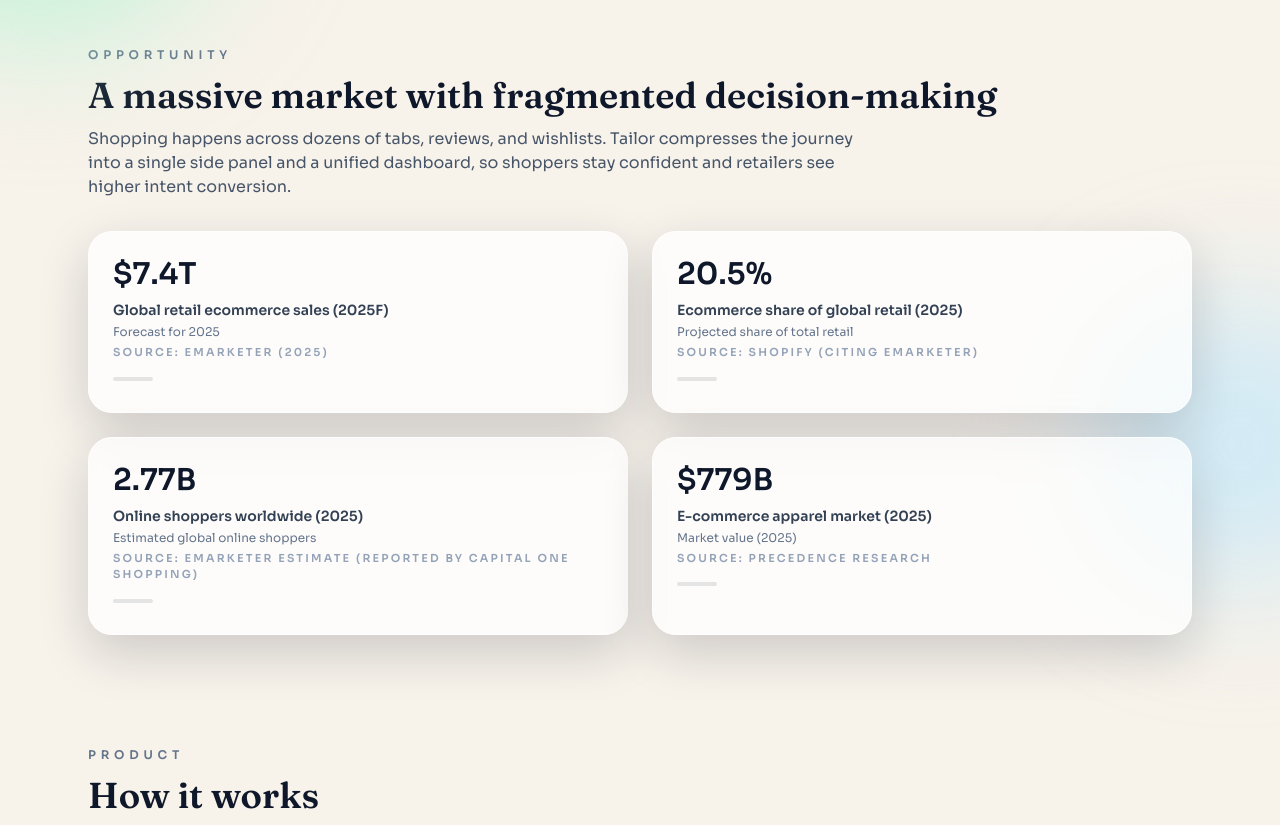
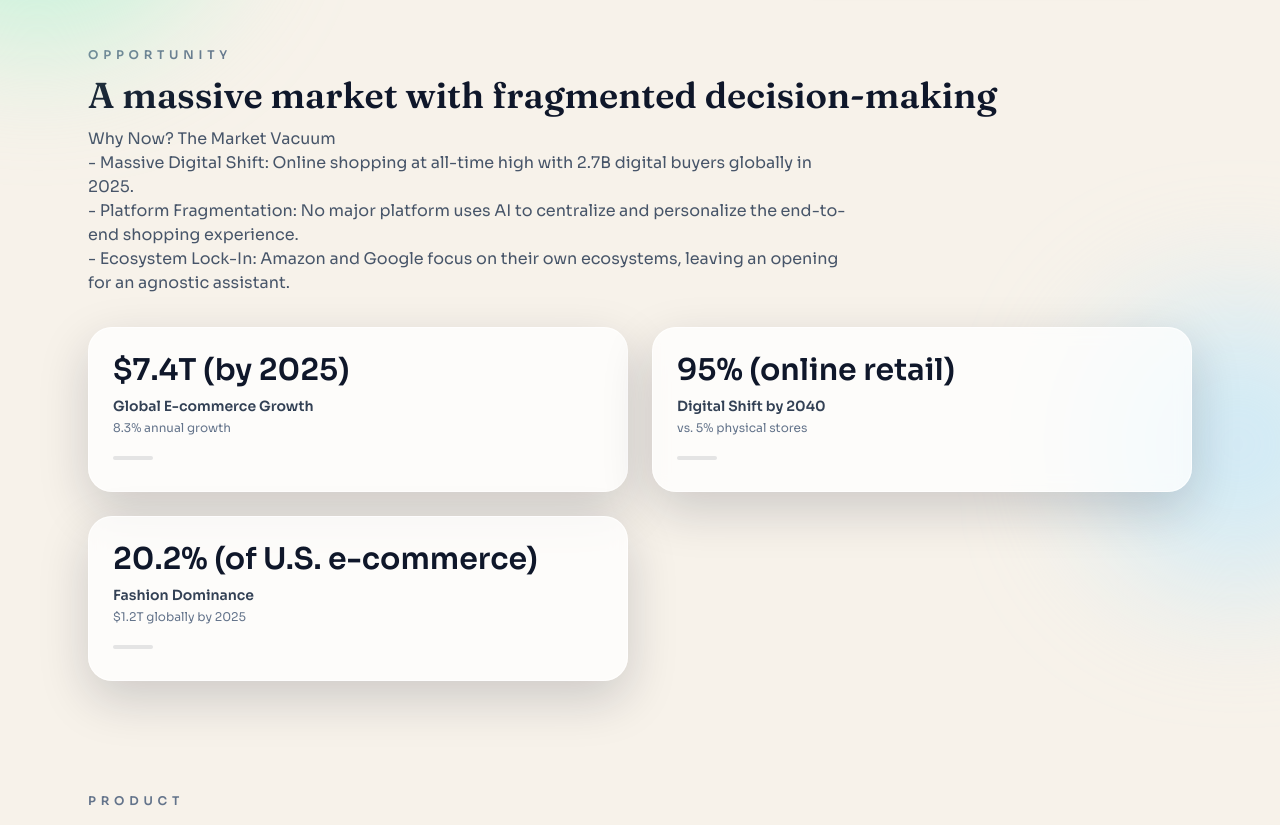
Before and after one commit to robjevans/TailorDemo, a React (Vite) app: page / in a window 1280 px wide. Shown: the part 660-1485 px from the top of the page. Built offline with nearby package versions, Linux system fonts and the light colour scheme; the HTML template or start-up script is replaced by a standard one.

Commit message:
Revert Opportunity stats to match slide

```diff
--- a/src/App.tsx
+++ b/src/App.tsx
@@ -17,31 +17,24 @@ type StatCard = {
 
 const stats: StatCard[] = [
   {
-    value: "$7.4T",
-    label: "Global retail ecommerce sales (2025F)",
-    subtext: "Forecast for 2025",
-    source: "Source: eMarketer (2025)",
+    value: "$7.4T (by 2025)",
+    label: "Global E-commerce Growth",
+    subtext: "8.3% annual growth",
+    source: "",
     icon: <span aria-hidden="true" />,
   },
   {
-    value: "20.5%",
-    label: "Ecommerce share of global retail (2025)",
-    subtext: "Projected share of total retail",
-    source: "Source: Shopify (citing eMarketer)",
+    value: "95% (online retail)",
+    label: "Digital Shift by 2040",
+    subtext: "vs. 5% physical stores",
+    source: "",
     icon: <span aria-hidden="true" />,
   },
   {
-    value: "2.77B",
-    label: "Online shoppers worldwide (2025)",
-    subtext: "Estimated global online shoppers",
-    source: "Source: eMarketer estimate (reported by Capital One Shopping)",
-    icon: <span aria-hidden="true" />,
-  },
-  {
-    value: "$779B",
-    label: "E-commerce apparel market (2025)",
-    subtext: "Market value (2025)",
-    source: "Source: Precedence Research",
+    value: "20.2% (of U.S. e-commerce)",
+    label: "Fashion Dominance",
+    subtext: "$1.2T globally by 2025",
+    source: "",
     icon: <span aria-hidden="true" />,
   },
 ];
@@ -265,10 +258,16 @@ function App() {
               A massive market with fragmented decision-making
             </h2>
             <p className="max-w-3xl text-base text-slate-600">
-              Shopping happens across dozens of tabs, reviews, and wishlists.
-              Tailor compresses the journey into a single side panel and a
-              unified dashboard, so shoppers stay confident and retailers see
-              higher intent conversion.
+              Why Now? The Market Vacuum
+              <br />
+              - Massive Digital Shift: Online shopping at all-time high with
+              2.7B digital buyers globally in 2025.
+              <br />
+              - Platform Fragmentation: No major platform uses AI to centralize
+              and personalize the end-to-end shopping experience.
+              <br />
+              - Ecosystem Lock-In: Amazon and Google focus on their own
+              ecosystems, leaving an opening for an agnostic assistant.
             </p>
           </div>
           <div className="grid gap-6 md:grid-cols-2">
```
Also changed, not shown: 3 other files (tests, documents, lock files or other folders).
